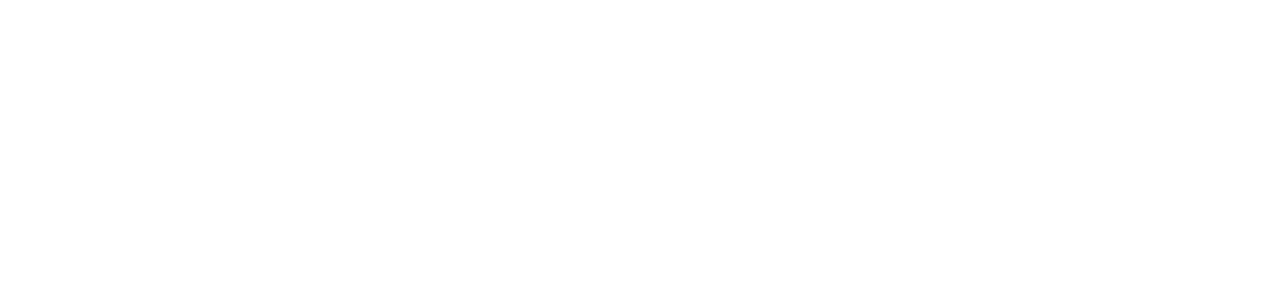
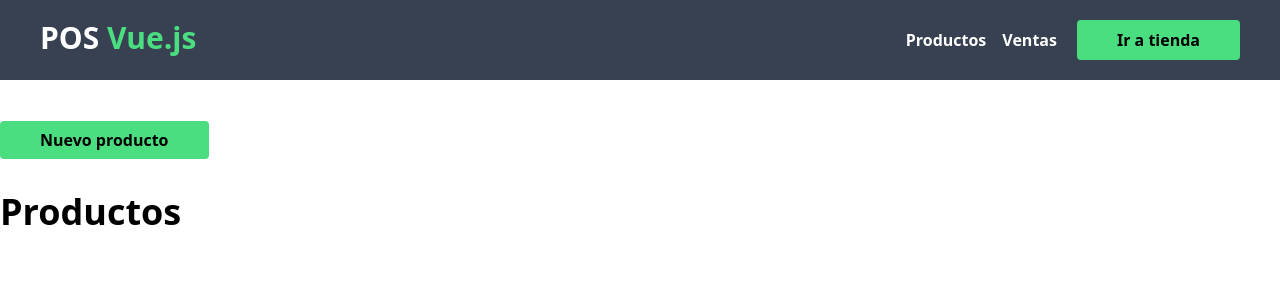
Before and after one commit to euss99/point-of-sale-vue, a Vue app: page /admin/products in a window 1280 px wide. Before the commit this address had no page. Shown: the top 300 px of the page. Built offline with nearby package versions, Linux system fonts and the light colour scheme; the HTML template or start-up script is replaced by a standard one.

Commit message:
Add the navbars main and admin, and pagination

```diff
--- a/src/App.vue
+++ b/src/App.vue
@@ -1,5 +1,5 @@
 <script setup>
-import { RouterLink, RouterView } from "vue-router";
+import { RouterView } from "vue-router";
 </script>
 
 <template>
--- /dev/null
+++ b/src/components/AdminNav.vue
@@ -0,0 +1,28 @@
+<script setup>
+import { RouterLink } from "vue-router";
+import Link from "./Link.vue";
+import Logo from "./Logo.vue";
+</script>
+
+<template>
+  <header
+    class="px-10 py-5 bg-gray-700 flex justify-between absolute top-0 w-full z-10"
+  >
+    <div>
+      <Logo />
+    </div>
+    <nav class="flex">
+      <RouterLink
+        :to="{ name: 'products' }"
+        class="rounded text-white font-bold p-2"
+        >Productos
+      </RouterLink>
+      <RouterLink
+        :to="{ name: 'sales' }"
+        class="rounded text-white font-bold p-2 mr-3"
+        >Ventas
+      </RouterLink>
+      <Link to="shop" text="Ir a tienda" />
+    </nav>
+  </header>
+</template>
--- /dev/null
+++ b/src/components/Link.vue
@@ -0,0 +1,23 @@
+<script setup>
+import { RouterLink } from "vue-router";
+
+defineProps({
+  to: {
+    type: String,
+    required: true,
+  },
+  text: {
+    type: String,
+    required: true,
+  },
+});
+</script>
+
+<template>
+  <RouterLink
+    :to="{ name: to }"
+    class="rounded bg-green-400 hover:bg-green-500 font-bold py-2 px-10"
+  >
+    {{ text }}
+  </RouterLink>
+</template>
--- /dev/null
+++ b/src/components/Logo.vue
@@ -0,0 +1,5 @@
+<template>
+  <h1 class="text-3xl font-black text-white">
+    POS <span class="text-green-400">Vue.js</span>
+  </h1>
+</template>
--- /dev/null
+++ b/src/components/MainNav.vue
@@ -0,0 +1,17 @@
+<script setup>
+import Link from "./Link.vue";
+import Logo from "./Logo.vue";
+</script>
+
+<template>
+  <header
+    class="px-10 py-5 bg-gray-700 flex justify-between absolute top-0 w-full z-10"
+  >
+    <div>
+      <Logo />
+    </div>
+    <nav class="flex">
+      <Link to="admin" text="Administrar" />
+    </nav>
+  </header>
+</template>
--- a/src/router/index.js
+++ b/src/router/index.js
@@ -1,15 +1,37 @@
-import { createRouter, createWebHistory } from 'vue-router'
-import ShopView from '../views/ShopView.vue'
+import { createRouter, createWebHistory } from "vue-router";
+import ShopView from "../views/ShopView.vue";
 
 const router = createRouter({
   history: createWebHistory(import.meta.env.BASE_URL),
   routes: [
     {
-      path: '/',
-      name: 'home',
-      component: ShopView
+      path: "/",
+      name: "shop",
+      component: ShopView,
     },
-  ]
-})
+    {
+      path: "/admin",
+      name: "admin",
+      component: () => import("../views/admin/AdminLayout.vue"),
+      children: [
+        {
+          path: "products",
+          name: "products",
+          component: () => import("../views/admin/ProductsView.vue"),
+        },
+        {
+          path: "products/new",
+          name: "new-product",
+          component: () => import("../views/admin/NewProductView.vue")
+        },
+        {
+          path: "sales",
+          name: "sales",
+          component: () => import("../views/admin/SalesView.vue"),
+        },
+      ],
+    },
+  ],
+});
 
-export default router
+export default router;
--- a/src/views/ShopView.vue
+++ b/src/views/ShopView.vue
@@ -1,7 +1,9 @@
-<script setup></script>
+<script setup>
+import MainNav from "@/components/MainNav.vue";
+</script>
 
 <template>
   <div>
-    <h1>Shop View</h1>
+    <MainNav />
   </div>
 </template>
--- /dev/null
+++ b/src/views/admin/AdminLayout.vue
@@ -0,0 +1,11 @@
+<script setup>
+import { RouterView } from "vue-router";
+import AdminNav from "@/components/AdminNav.vue";
+</script>
+
+<template>
+  <AdminNav />
+  <div class="pt-32 container mx-auto lg:min-h-screen">
+    <RouterView />
+  </div>
+</template>
--- /dev/null
+++ b/src/views/admin/NewProductView.vue
@@ -0,0 +1,11 @@
+<script setup>
+import Link from "../../components/Link.vue";
+</script>
+
+<template>
+  <div>
+    <Link to="products" text="Volver" />
+
+    <h1 class="text-4xl font-black my-10">Nuevo producto</h1>
+  </div>
+</template>
--- /dev/null
+++ b/src/views/admin/ProductsView.vue
@@ -0,0 +1,11 @@
+<script setup>
+import Link from "../../components/Link.vue";
+</script>
+
+<template>
+  <div>
+    <Link to="new-product" text="Nuevo producto" />
+
+    <h1 class="text-4xl font-black my-10">Productos</h1>
+  </div>
+</template>
--- /dev/null
+++ b/src/views/admin/SalesView.vue
@@ -0,0 +1,7 @@
+<script setup></script>
+
+<template>
+  <div>
+    <h1 class="text-4xl font-black mb-10">Resumen de ventas</h1>
+  </div>
+</template>
```
